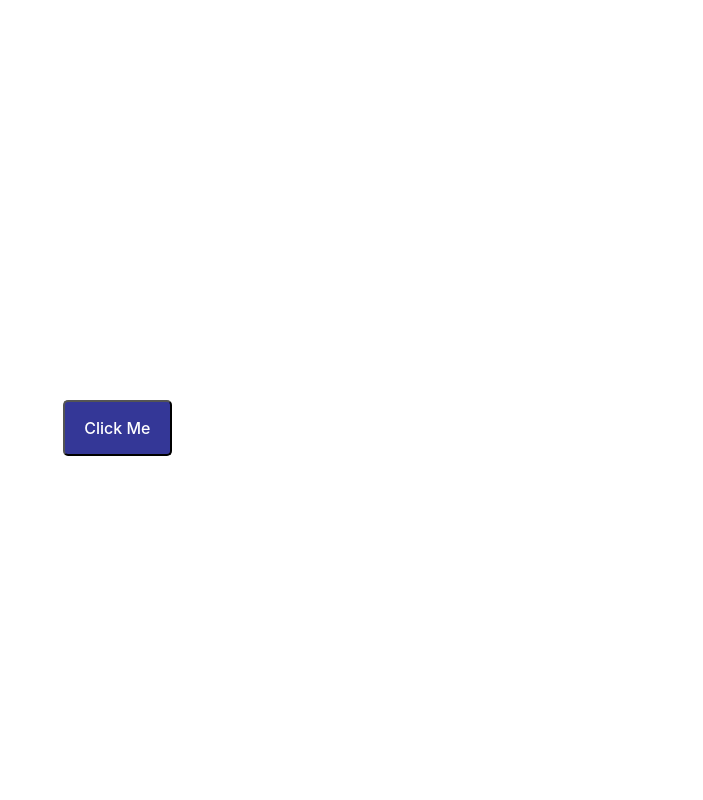
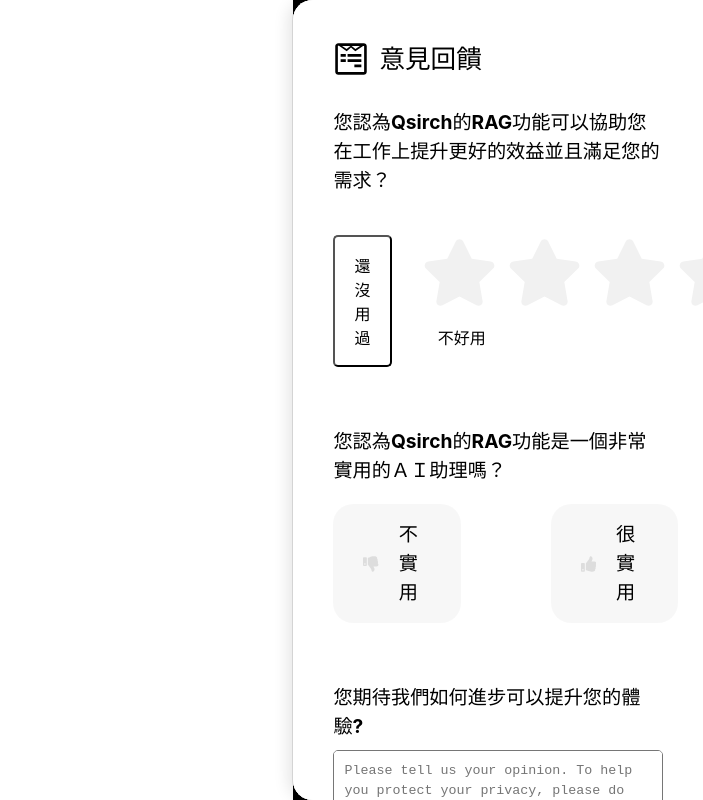
Before and after one commit to ChengXuJustin/Qnap-Feedback-Package, a React (Vite) app: page / in a window 1280 px wide. Shown: the whole page, without its empty margins (577-1280 px from the left). Built offline with nearby package versions, Linux system fonts and the light colour scheme.

Commit message:
update trivial

```diff
--- a/src/App.jsx
+++ b/src/App.jsx
@@ -16,12 +16,11 @@
 
   return (
     <div>
-
       {/* ==== Right Popup Version1 ==== */}
-      {/* <Right_Pop_1 data={rating_text} /> */}
+      <Right_Pop_1 data={rating_text} />
 
       {/* ==== Right Popup Version2 ==== */}
-      <div>
+      {/* <div>
         <button
           style= {{position:'absolute', top:'50%', left:'50%'}}
           onClick={()=>setFunctionClick(true)}
@@ -32,7 +31,7 @@
         <div className={`${functionClick ? 'db' : 'dn'}`}>
           <Right_Pop_2 data={rating_text} />
         </div>
-      </div>
+      </div> */}
 
       {/* ==== Wizard ==== */}
       {/* <div
```
Also changed, not shown: src/App.css (line endings or trailing spaces).
